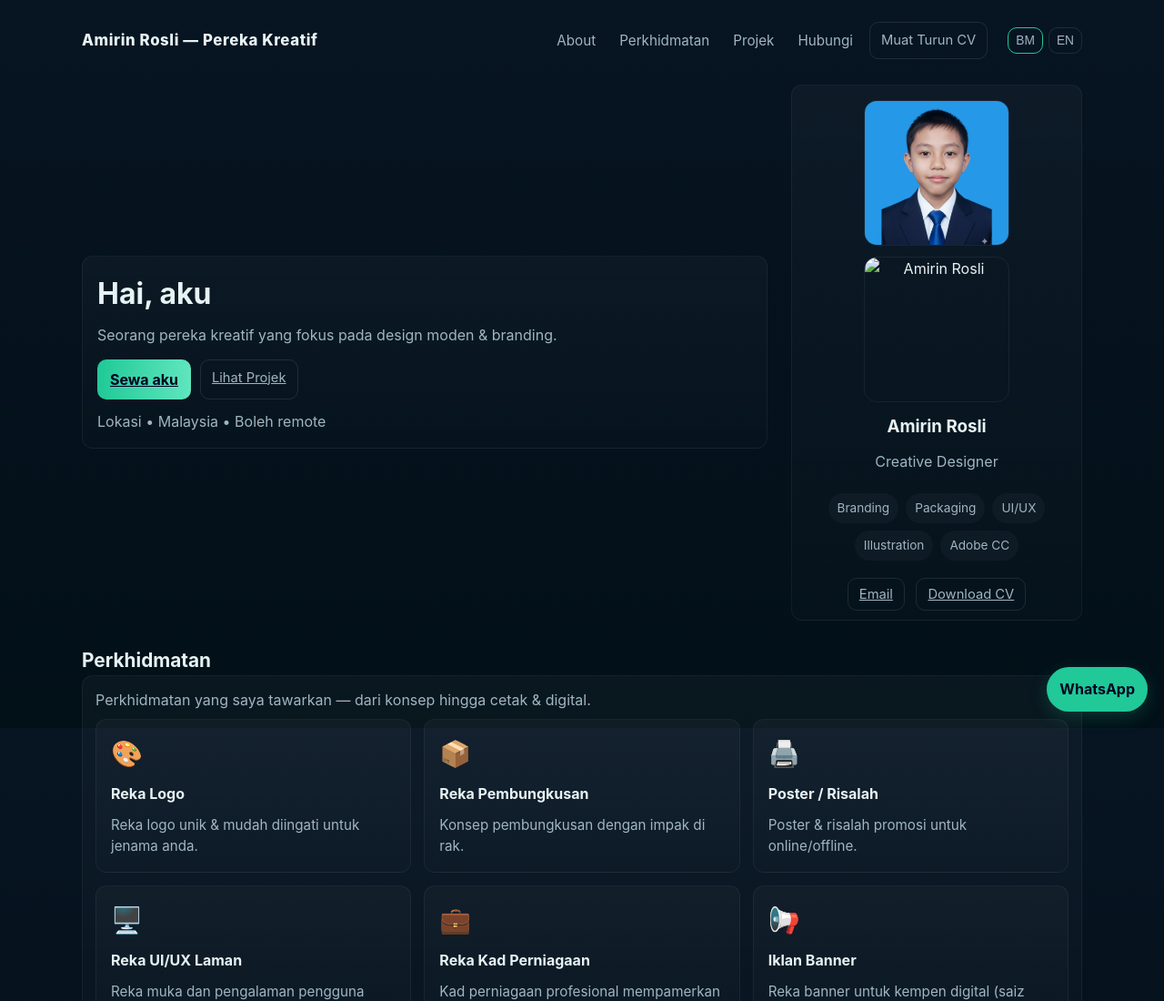
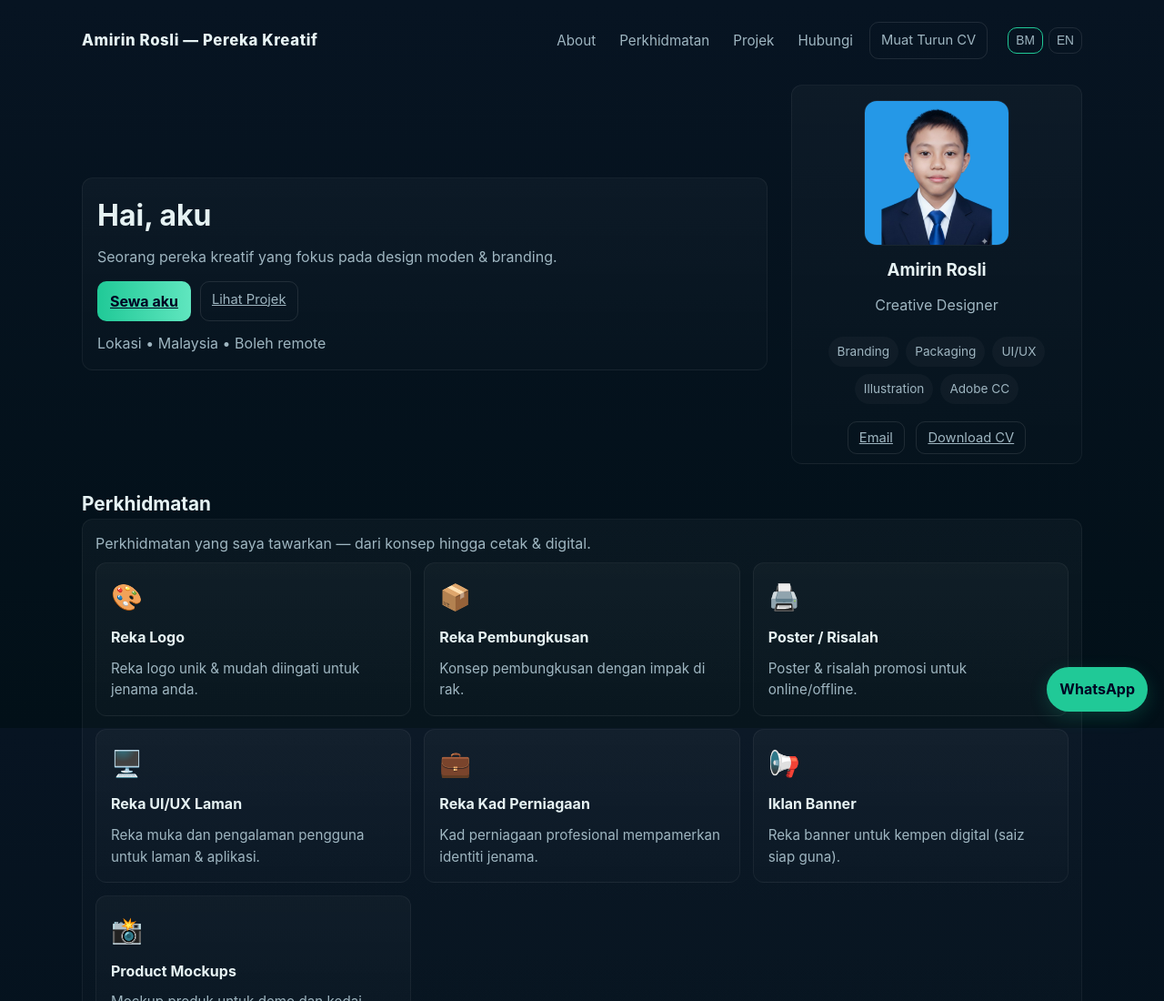
Before and after one commit to amirinrosli7/Creative-Design, a plain HTML site: page index.html in a window 1280 px wide. Shown: the top 1100 px of the page at 91% size. Drawn offline with Linux system fonts and the light colour scheme.

```diff
--- a/index.html
+++ b/index.html
@@ -94,7 +94,6 @@
           <div class="avatar">
   <img src="https://raw.githubusercontent.com/amirinrosli7/Creative-Design/main/avatar_amirin.png" alt="Amirin Rosli">
 </div>
-          <div class="avatar"><img src="/mnt/data/avatar_amirin.png" alt="Amirin Rosli"></div>
           <h3>Amirin Rosli</h3>
           <div style="color:var(--muted)">Creative Designer</div>
           <div class="skills" style="margin-top:10px">
```
